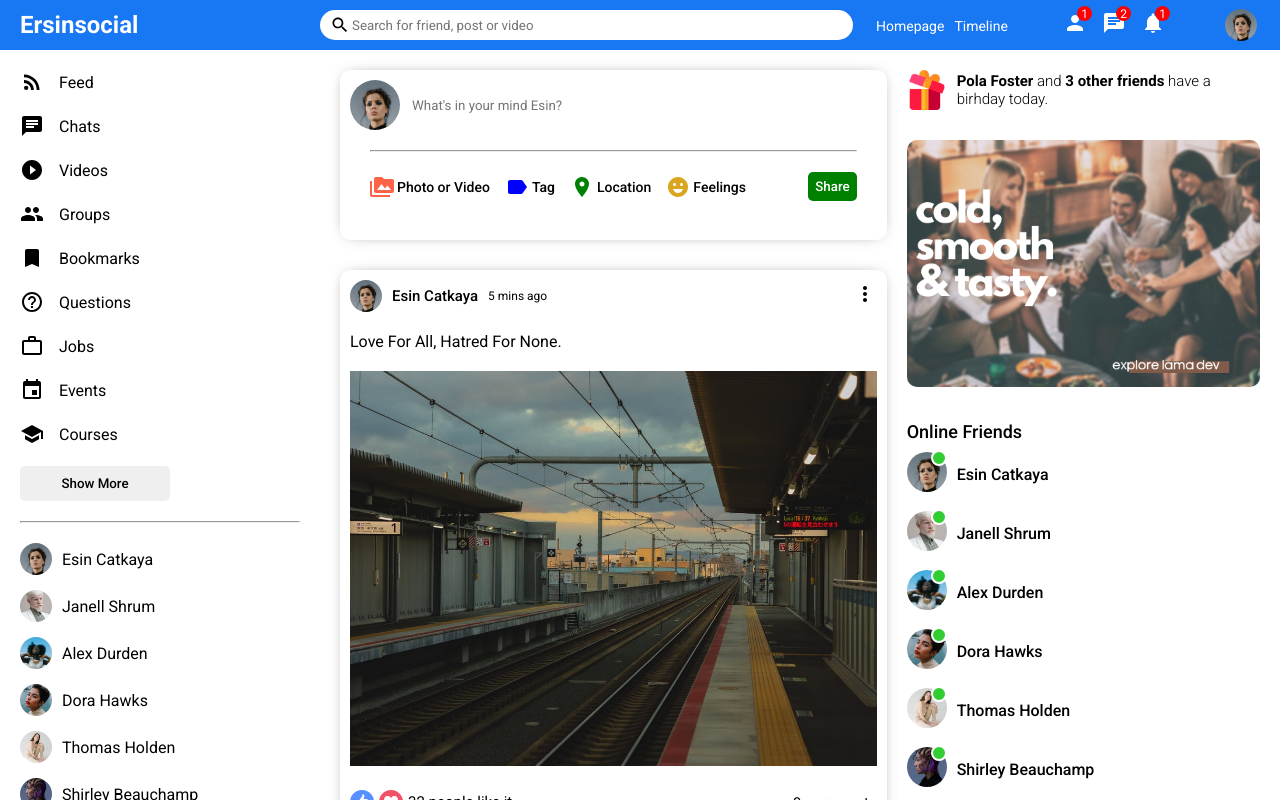
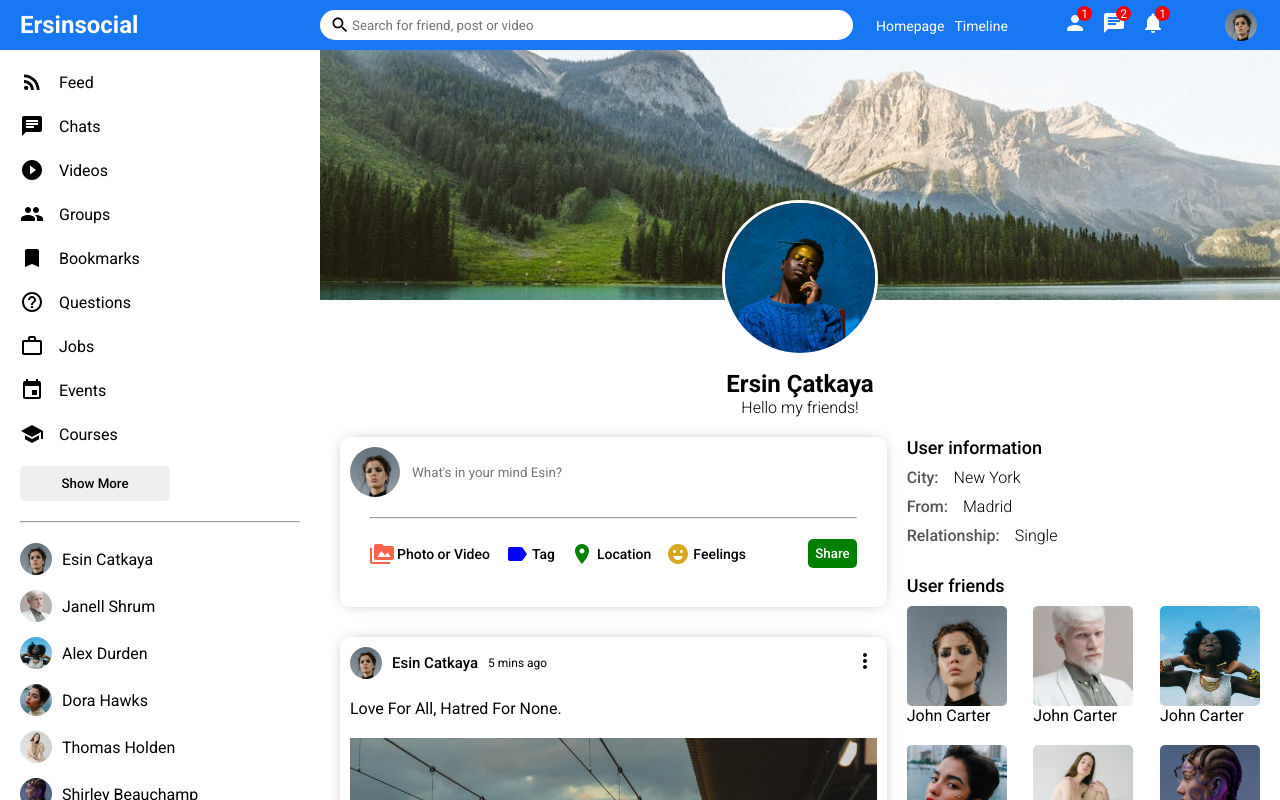
Before and after one commit to ersinctky/react-social, a React (Create React App) app: page / in a window 1280 px wide. Shown: the top 800 px of the page. Built offline with nearby package versions, Linux system fonts and the light colour scheme.

Commit message:
src/pages profile.jsx finished

```diff
--- a/src/App.js
+++ b/src/App.js
@@ -1,9 +1,10 @@
 import Home from "./pages/home/Home";
+import Profile from "./pages/profile/Profile";
 
 function App() {
   return (
     <>
-      <Home />
+      <Profile />
     </>
   );
 }
--- a/src/pages/profile/Profile.jsx
+++ b/src/pages/profile/Profile.jsx
@@ -25,7 +25,7 @@ export default function Profile() {
               />
             </div>
             <div className="profileInfo">
-                <h4 className="profileInfoName">Esin Çatkaya</h4>
+                <h4 className="profileInfoName">Ersin Çatkaya</h4>
                 <span className="profileInfoDesc">Hello my friends!</span>
             </div>
           </div>
```
